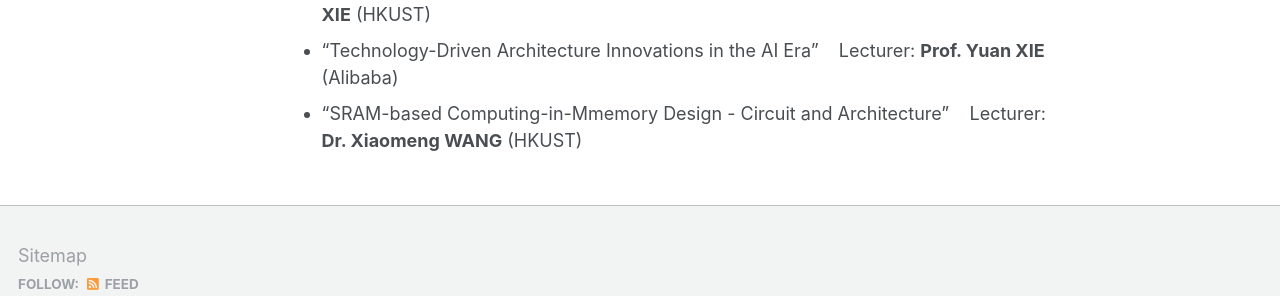
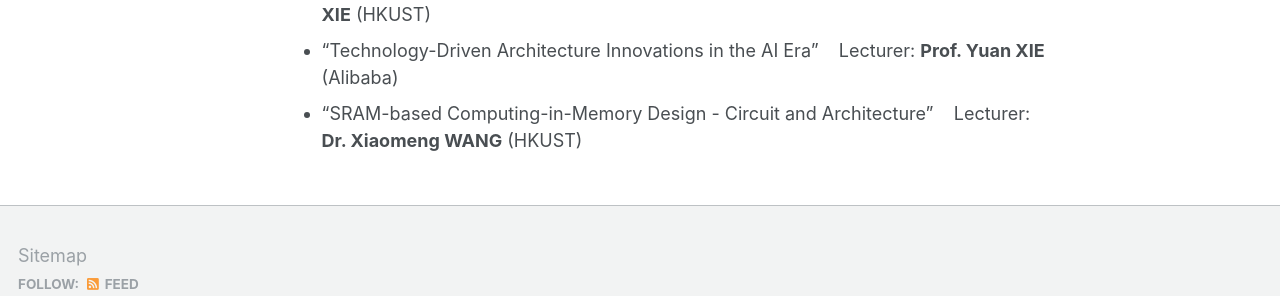
Before and after one commit to peilin-chen/peilin-chen.github.io, a Jekyll site: the page built from _pages/symposium.md, in a window 1280 px wide and 900 px high, scrolled down 614 px. Shown: the part 539-835 px from the top of the window. Built offline with Jekyll 4.4.1, drawn with Linux system fonts in a browser that asks for light colours.

Commit message:
Update symposium.md

```diff
--- a/_pages/symposium.md
+++ b/_pages/symposium.md
@@ -24,4 +24,4 @@ Online participation
 - "Digital Computing-in-Memory AI Chip Architecture and Design Automation"&nbsp;&nbsp;&nbsp;&nbsp;Lecturer: **Prof. Fengbin TU** (HKUST)
 - "Early-stage Timing and Power Evaluation for VLSI Design"&nbsp;&nbsp;&nbsp;&nbsp;Lecturer: **Prof. Zhiyao XIE** (HKUST)
 - "Technology-Driven Architecture Innovations in the AI Era"&nbsp;&nbsp;&nbsp;&nbsp;Lecturer: **Prof. Yuan XIE** (Alibaba)
-- "SRAM-based Computing-in-Mmemory Design - Circuit and Architecture"&nbsp;&nbsp;&nbsp;&nbsp;Lecturer: **Dr. Xiaomeng WANG** (HKUST)
+- "SRAM-based Computing-in-Memory Design - Circuit and Architecture"&nbsp;&nbsp;&nbsp;&nbsp;Lecturer: **Dr. Xiaomeng WANG** (HKUST)
```
